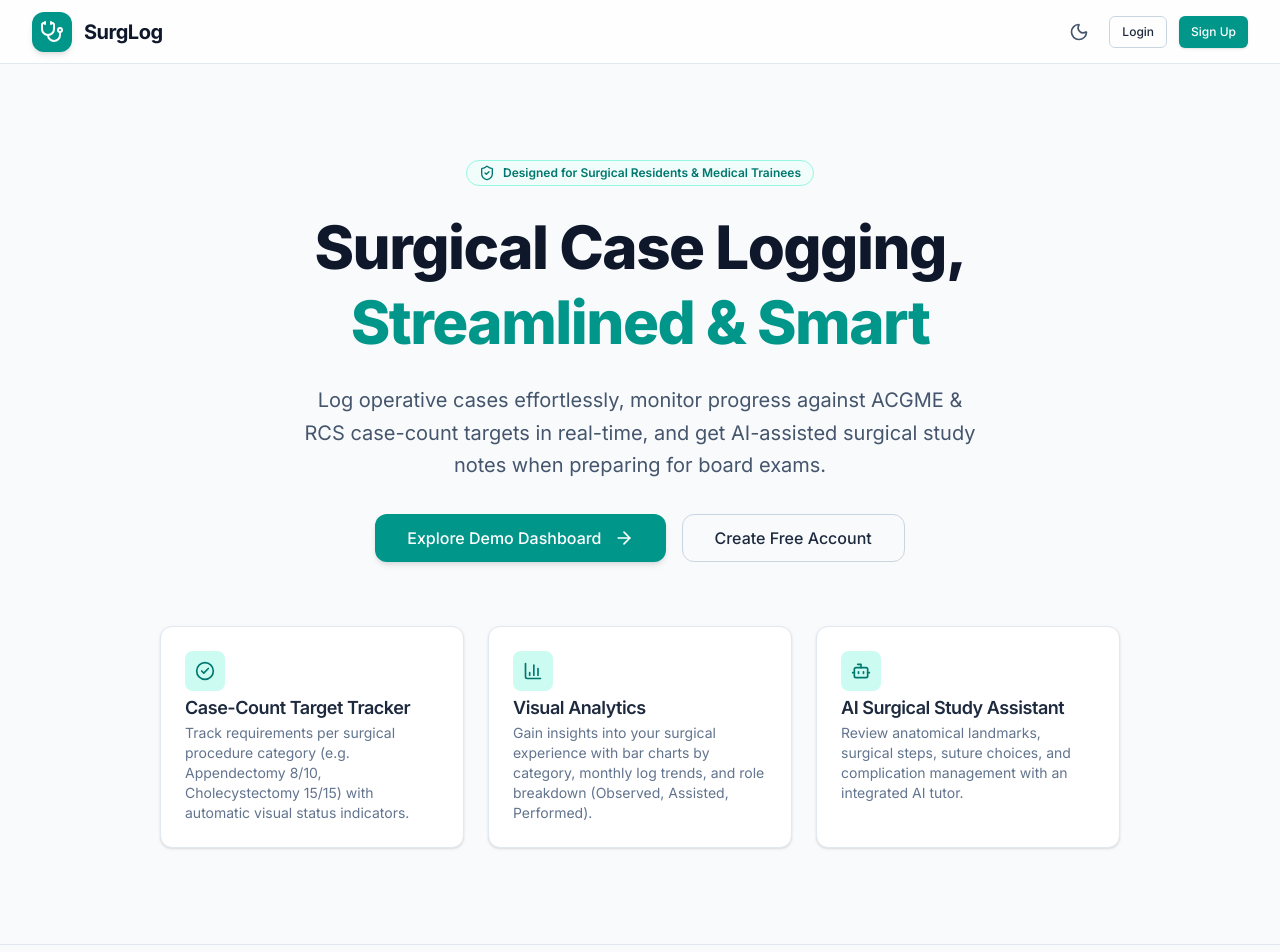
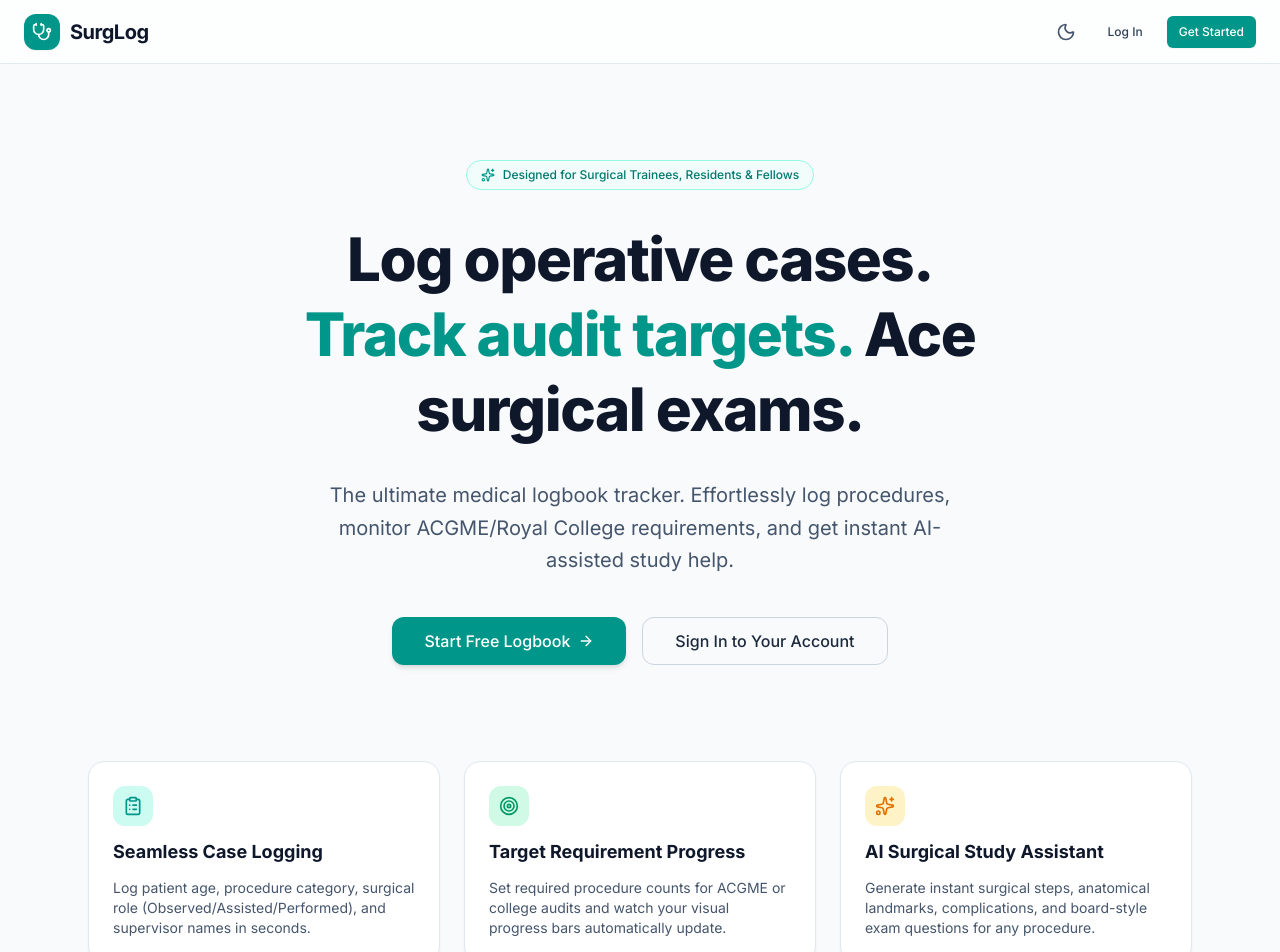
Before and after one commit to DanishButt586/surglog, a Next.js app: page / in a window 1280 px wide. Shown: the top 952 px of the page. Built offline with nearby package versions, Linux system fonts and the light colour scheme.

Commit message:
Fix Tailwind CSS v4 class-based dark mode variant and hydration in ThemeToggle

```diff
--- a/app/globals.css
+++ b/app/globals.css
@@ -1,4 +1,6 @@
 @import "tailwindcss";
+
+@variant dark (&:where(.dark, .dark *));
 
 @layer base {
   :root {
@@ -58,11 +60,19 @@
     border-color: var(--border);
   }
 
+  html.dark body,
+  body.dark,
+  .dark body {
+    background-color: #0F172A !important;
+    color: #F8FAFC !important;
+  }
+
   body {
     background-color: var(--background);
     color: var(--foreground);
     font-family: var(--font-inter), system-ui, -apple-system, BlinkMacSystemFont, 'Segoe UI', Roboto, Oxygen, Ubuntu, Cantarell, sans-serif;
     min-height: 100vh;
+    transition: background-color 0.2s ease, color 0.2s ease;
   }
 }
 
--- a/app/page.tsx
+++ b/app/page.tsx
@@ -1,36 +1,24 @@
-"use client";
-
 import Link from "next/link";
-import { useTheme } from "next-themes";
-import { useState, useEffect } from "react";
+import { Button } from "@/components/ui/button";
+import { ThemeToggle } from "@/components/theme-toggle";
 import {
   Stethoscope,
-  Sun,
-  Moon,
-  CheckCircle2,
+  ClipboardList,
+  Target,
+  Sparkles,
   BarChart3,
-  Bot,
   ShieldCheck,
   ArrowRight,
 } from "lucide-react";
-import { Button } from "@/components/ui/button";
-import { Card, CardHeader, CardTitle, CardDescription } from "@/components/ui/card";
 
 export default function LandingPage() {
-  const { theme, setTheme } = useTheme();
-  const [mounted, setMounted] = useState(false);
-
-  useEffect(() => {
-    setMounted(true);
-  }, []);
-
   return (
-    <div className="min-h-screen flex flex-col bg-slate-50 dark:bg-slate-900 text-slate-800 dark:text-slate-100 transition-colors">
-      {/* Top Header */}
-      <header className="sticky top-0 z-30 h-16 bg-white/80 dark:bg-slate-800/80 backdrop-blur-md border-b border-slate-200 dark:border-slate-800 px-4 sm:px-8 flex items-center justify-between">
-        <div className="flex items-center gap-3">
-          <div className="h-10 w-10 rounded-xl bg-teal-600 dark:bg-teal-500 text-white dark:text-slate-900 flex items-center justify-center shadow-md">
-            <Stethoscope className="h-6 w-6" />
+    <div className="min-h-screen bg-slate-50 dark:bg-slate-900 text-slate-800 dark:text-slate-100 flex flex-col transition-colors">
+      {/* Top Header / Navigation */}
+      <header className="h-16 border-b border-slate-200 dark:border-slate-800 bg-white/70 dark:bg-slate-900/70 backdrop-blur-md px-6 flex items-center justify-between sticky top-0 z-40">
+        <div className="flex items-center gap-2.5">
+          <div className="h-9 w-9 rounded-xl bg-teal-600 dark:bg-teal-500 text-white dark:text-slate-900 flex items-center justify-center shadow-xs">
+            <Stethoscope className="h-5 w-5" />
           </div>
           <span className="font-bold text-xl text-slate-900 dark:text-white tracking-tight">
             SurgLog
@@ -38,105 +26,87 @@ export default function LandingPage() {
         </div>
 
         <div className="flex items-center gap-3">
-          <Button
-            variant="ghost"
-            size="icon"
-            onClick={() => setTheme(theme === "dark" ? "light" : "dark")}
-            className="text-slate-600 dark:text-slate-300 hover:bg-slate-100 dark:hover:bg-slate-700"
-            aria-label="Toggle Dark Mode"
-          >
-            {mounted && theme === "dark" ? (
-              <Sun className="h-5 w-5 text-amber-400" />
-            ) : (
-              <Moon className="h-5 w-5 text-slate-600 dark:text-slate-300" />
-            )}
-          </Button>
+          <ThemeToggle />
           <Link href="/login">
-            <Button variant="outline" size="sm">
-              Login
+            <Button variant="ghost" size="sm">
+              Log In
             </Button>
           </Link>
           <Link href="/signup">
-            <Button variant="primary" size="sm">
-              Sign Up
+            <Button variant="primary" size="sm" className="shadow-xs">
+              Get Started
             </Button>
           </Link>
         </div>
       </header>
 
       {/* Hero Section */}
-      <section className="py-16 sm:py-24 px-4 sm:px-8 max-w-5xl mx-auto text-center flex-1 flex flex-col justify-center">
-        <div className="inline-flex items-center gap-2 px-3 py-1 rounded-full bg-teal-50 dark:bg-teal-950/80 border border-teal-200 dark:border-teal-800 text-teal-700 dark:text-teal-300 text-xs font-semibold mb-6 mx-auto">
-          <ShieldCheck className="h-4 w-4" />
-          <span>Designed for Surgical Residents & Medical Trainees</span>
+      <main className="flex-1 max-w-6xl mx-auto px-6 py-16 sm:py-24 flex flex-col items-center text-center space-y-8">
+        <div className="inline-flex items-center gap-2 px-3.5 py-1.5 rounded-full bg-teal-50 dark:bg-teal-950/60 border border-teal-200 dark:border-teal-800 text-teal-700 dark:text-teal-300 text-xs font-medium">
+          <Sparkles className="h-3.5 w-3.5 text-teal-600 dark:text-teal-400" />
+          <span>Designed for Surgical Trainees, Residents & Fellows</span>
         </div>
 
-        <h1 className="text-4xl sm:text-6xl font-extrabold text-slate-900 dark:text-white tracking-tight leading-tight mb-6">
-          Surgical Case Logging, <br className="hidden sm:inline" />
-          <span className="text-teal-600 dark:text-teal-400">Streamlined & Smart</span>
+        <h1 className="text-4xl sm:text-6xl font-extrabold text-slate-900 dark:text-white tracking-tight leading-tight max-w-4xl">
+          Log operative cases. <br />
+          <span className="text-teal-600 dark:text-teal-400">Track audit targets.</span> Ace surgical exams.
         </h1>
 
-        <p className="text-lg sm:text-xl text-slate-600 dark:text-slate-300 max-w-2xl mx-auto leading-relaxed mb-8">
-          Log operative cases effortlessly, monitor progress against ACGME & RCS case-count targets in real-time, and get AI-assisted surgical study notes when preparing for board exams.
+        <p className="text-lg sm:text-xl text-slate-600 dark:text-slate-300 max-w-2xl font-normal leading-relaxed">
+          The ultimate medical logbook tracker. Effortlessly log procedures, monitor ACGME/Royal College requirements, and get instant AI-assisted study help.
         </p>
 
-        <div className="flex flex-col sm:flex-row items-center justify-center gap-4">
-          <Link href="/dashboard" className="w-full sm:w-auto">
-            <Button variant="primary" size="lg" className="w-full sm:w-auto px-8 shadow-md">
-              Explore Demo Dashboard
-              <ArrowRight className="h-5 w-5 ml-1" />
+        <div className="flex flex-col sm:flex-row items-center gap-4 pt-2">
+          <Link href="/signup">
+            <Button variant="primary" size="lg" className="shadow-md text-base px-8 gap-2">
+              <span>Start Free Logbook</span>
+              <ArrowRight className="h-4 w-4" />
             </Button>
           </Link>
-          <Link href="/signup" className="w-full sm:w-auto">
-            <Button variant="outline" size="lg" className="w-full sm:w-auto px-8">
-              Create Free Account
+          <Link href="/login">
+            <Button variant="outline" size="lg" className="text-base px-8">
+              Sign In to Your Account
             </Button>
           </Link>
         </div>
 
-        {/* Feature Highlights Grid */}
-        <div className="grid grid-cols-1 md:grid-cols-3 gap-6 mt-16 text-left">
-          <Card className="hover:border-teal-500/50 transition-all">
-            <CardHeader>
-              <div className="h-10 w-10 rounded-lg bg-teal-100 dark:bg-teal-950 text-teal-700 dark:text-teal-300 flex items-center justify-center mb-2">
-                <CheckCircle2 className="h-5 w-5" />
-              </div>
-              <CardTitle>Case-Count Target Tracker</CardTitle>
-              <CardDescription>
-                Track requirements per surgical procedure category (e.g. Appendectomy 8/10, Cholecystectomy 15/15) with automatic visual status indicators.
-              </CardDescription>
-            </CardHeader>
-          </Card>
+        {/* Feature Cards Grid */}
+        <div className="grid grid-cols-1 md:grid-cols-3 gap-6 pt-16 text-left w-full">
+          <div className="p-6 rounded-2xl bg-white dark:bg-slate-800/80 border border-slate-200 dark:border-slate-700/60 shadow-xs space-y-3">
+            <div className="h-10 w-10 rounded-xl bg-teal-100 dark:bg-teal-950/80 text-teal-600 dark:text-teal-400 flex items-center justify-center">
+              <ClipboardList className="h-5 w-5" />
+            </div>
+            <h3 className="text-lg font-bold text-slate-900 dark:text-white">Seamless Case Logging</h3>
+            <p className="text-sm text-slate-600 dark:text-slate-400">
+              Log patient age, procedure category, surgical role (Observed/Assisted/Performed), and supervisor names in seconds.
+            </p>
+          </div>
 
-          <Card className="hover:border-teal-500/50 transition-all">
-            <CardHeader>
-              <div className="h-10 w-10 rounded-lg bg-teal-100 dark:bg-teal-950 text-teal-700 dark:text-teal-300 flex items-center justify-center mb-2">
-                <BarChart3 className="h-5 w-5" />
-              </div>
-              <CardTitle>Visual Analytics</CardTitle>
-              <CardDescription>
-                Gain insights into your surgical experience with bar charts by category, monthly log trends, and role breakdown (Observed, Assisted, Performed).
-              </CardDescription>
-            </CardHeader>
-          </Card>
+          <div className="p-6 rounded-2xl bg-white dark:bg-slate-800/80 border border-slate-200 dark:border-slate-700/60 shadow-xs space-y-3">
+            <div className="h-10 w-10 rounded-xl bg-emerald-100 dark:bg-emerald-950/80 text-emerald-600 dark:text-emerald-400 flex items-center justify-center">
+              <Target className="h-5 w-5" />
+            </div>
+            <h3 className="text-lg font-bold text-slate-900 dark:text-white">Target Requirement Progress</h3>
+            <p className="text-sm text-slate-600 dark:text-slate-400">
+              Set required procedure counts for ACGME or college audits and watch your visual progress bars automatically update.
+            </p>
+          </div>
 
-          <Card className="hover:border-teal-500/50 transition-all">
-            <CardHeader>
-              <div className="h-10 w-10 rounded-lg bg-teal-100 dark:bg-teal-950 text-teal-700 dark:text-teal-300 flex items-center justify-center mb-2">
-                <Bot className="h-5 w-5" />
-              </div>
-              <CardTitle>AI Surgical Study Assistant</CardTitle>
-              <CardDescription>
-                Review anatomical landmarks, surgical steps, suture choices, and complication management with an integrated AI tutor.
-              </CardDescription>
-            </CardHeader>
-          </Card>
+          <div className="p-6 rounded-2xl bg-white dark:bg-slate-800/80 border border-slate-200 dark:border-slate-700/60 shadow-xs space-y-3">
+            <div className="h-10 w-10 rounded-xl bg-amber-100 dark:bg-amber-950/80 text-amber-600 dark:text-amber-400 flex items-center justify-center">
+              <Sparkles className="h-5 w-5" />
+            </div>
+            <h3 className="text-lg font-bold text-slate-900 dark:text-white">AI Surgical Study Assistant</h3>
+            <p className="text-sm text-slate-600 dark:text-slate-400">
+              Generate instant surgical steps, anatomical landmarks, complications, and board-style exam questions for any procedure.
+            </p>
+          </div>
         </div>
-      </section>
+      </main>
 
       {/* Footer */}
-      <footer className="border-t border-slate-200 dark:border-slate-800 py-6 text-center text-xs text-slate-500 dark:text-slate-400">
-        <p>© 2026 SurgLog. Clinical Surgical Logbook Tracker for Trainees.</p>
+      <footer className="border-t border-slate-200 dark:border-slate-800 py-6 text-center text-xs text-slate-500">
+        <p>© {new Date().getFullYear()} SurgLog — Surgical Case Logbook Tracker. All rights reserved.</p>
       </footer>
     </div>
   );
--- /dev/null
+++ b/components/theme-toggle.tsx
@@ -0,0 +1,41 @@
+"use client";
+
+import { useTheme } from "next-themes";
+import { useState, useEffect } from "react";
+import { Sun, Moon } from "lucide-react";
+import { Button } from "@/components/ui/button";
+
+export function ThemeToggle({ className }: { className?: string }) {
+  const { theme, setTheme, resolvedTheme } = useTheme();
+  const [mounted, setMounted] = useState(false);
+
+  useEffect(() => {
+    setMounted(true);
+  }, []);
+
+  const isDark = mounted && (resolvedTheme === "dark" || theme === "dark");
+
+  const toggleTheme = () => {
+    setTheme(isDark ? "light" : "dark");
+  };
+
+  return (
+    <Button
+      variant="ghost"
+      size="icon"
+      onClick={toggleTheme}
+      className={className}
+      aria-label="Toggle Light and Dark Mode"
+    >
+      {mounted ? (
+        isDark ? (
+          <Sun className="h-5 w-5 text-amber-400 transition-all" />
+        ) : (
+          <Moon className="h-5 w-5 text-slate-600 dark:text-slate-300 transition-all" />
+        )
+      ) : (
+        <div className="h-5 w-5" />
+      )}
+    </Button>
+  );
+}
```
Also changed, not shown: components/navbar.tsx (+3 -23 lines).
